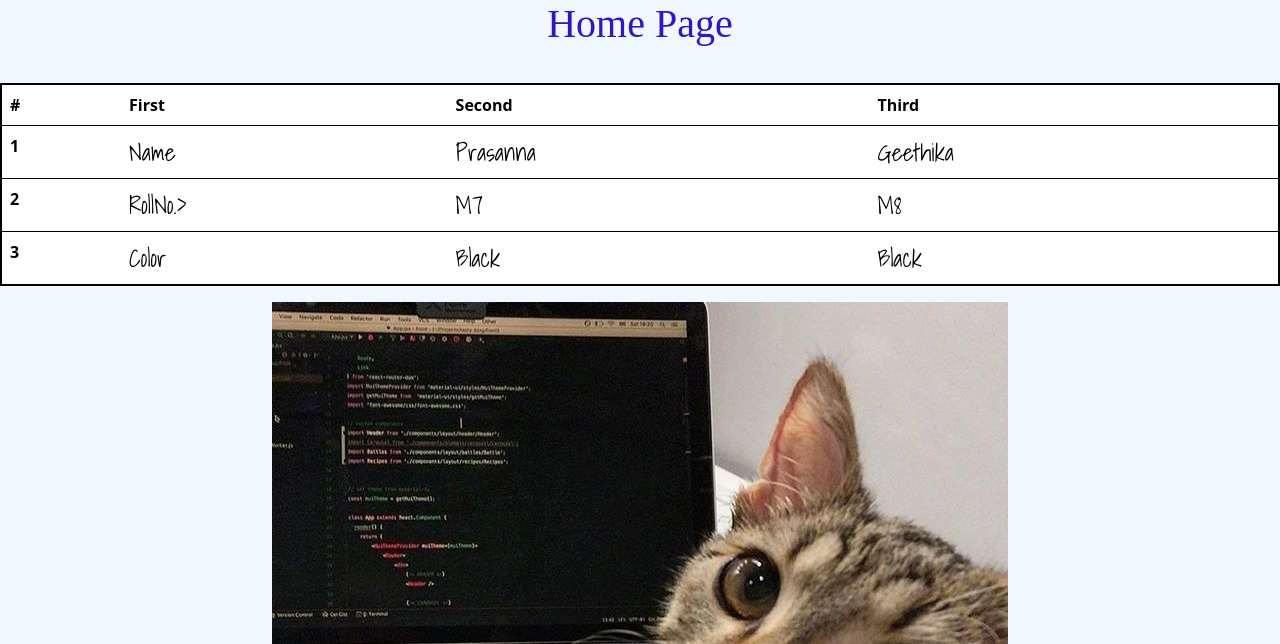
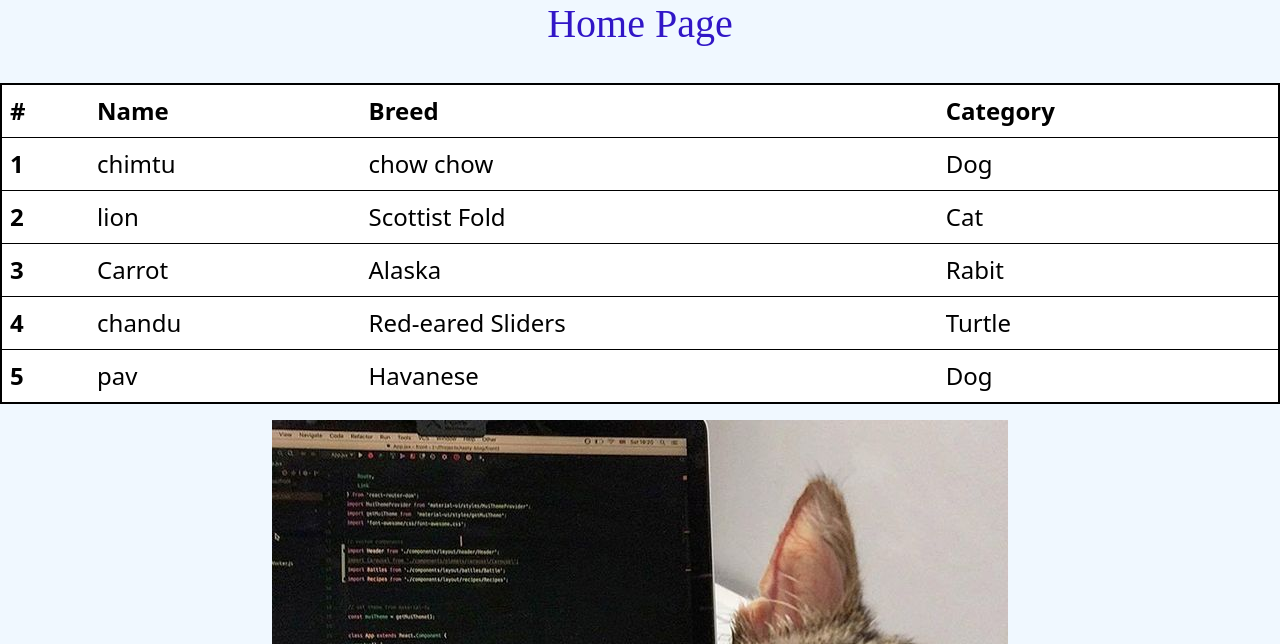
Before and after one commit to Just-Lemons/pawfect, a Django app: page / in a window 1280 px wide. Shown: the top 644 px of the page. Run offline with Django 5.2, Linux system fonts and the light colour scheme; data comes from the database, SQL or seed files in the repository; some web fonts are replaced.

Commit message:
pet front end

```diff
--- a/first/static/css/style.css
+++ b/first/static/css/style.css
@@ -19,7 +19,7 @@ body{
     align-items: center;
 }
 
-td{
-    font-family: Shadows Into Light;
+td,th{
+    /* font-family: Shadows Into Light; */
     font-size: x-large;
 }
--- a/first/views.py
+++ b/first/views.py
@@ -1,8 +1,14 @@
 from django.http import HttpResponse
+from django.shortcuts import render
+from pavani.models import Pets
 
-from django.shortcuts import render
 def home(request):
-    return render(request,'home.html')
+    #Fetching data from database
+    data = Pets.objects.all()
+    context = {
+        'Pets' : data
+    }
+    return render(request,'home.html',context)
 
 def about(request):
     return render(request,'about.html')
--- a/templates/home.html
+++ b/templates/home.html
@@ -17,7 +17,7 @@
 </head>
 <body>
     <h1>Home Page</h1>
-    <div class="table1">
+    <!-- <div class="table1">
         <table class="table">
   <thead>
     <tr>
@@ -48,8 +48,49 @@
     </tr>
   </tbody>
 </table>
+    </div> -->
+
+    <!-- trying to add the list -->
+    <!-- <div class="list">
+      <ul>
+        {% for pet in Pets %}
+          <li>{{ pet.name }} - {{ pet.breed }} - {{ pet.category }}</li>
+        {% endfor %}
+    </ul>
+    </div> -->
+
+    <div class="table2">
+        <table class="table">
+  <thead>
+    <tr>
+      <th scope="col">#</th>
+      <th scope="col">Name</th>
+      <th scope="col">Breed</th>
+      <th scope="col">Category</th>
+    </tr>
+  </thead>
+  <tbody>
+        {% for pet in Pets %}
+     <tr>
+        <!-- Access object attributes within the loop -->
+        <th scope="row">{{ forloop.counter }}</th>
+        <td>{{ pet.name }}</td>
+        <td>{{ pet.breed }}</td>
+        <td>{{ pet.category }}</td>
+        </tr>
+          {% empty %}
+          <!-- Message to display if the queryset is empty -->
+           <tr>
+              <td colspan="4">No data available.</td>
+            </tr>
+    {% endfor %}
+
+  </tbody>
+</table>
     </div>
 
+
+    <!-- Image of the cat -->
     <div class="im">
       <img src="{% static 'images/cat.jpg' %}">
     </div>
```
